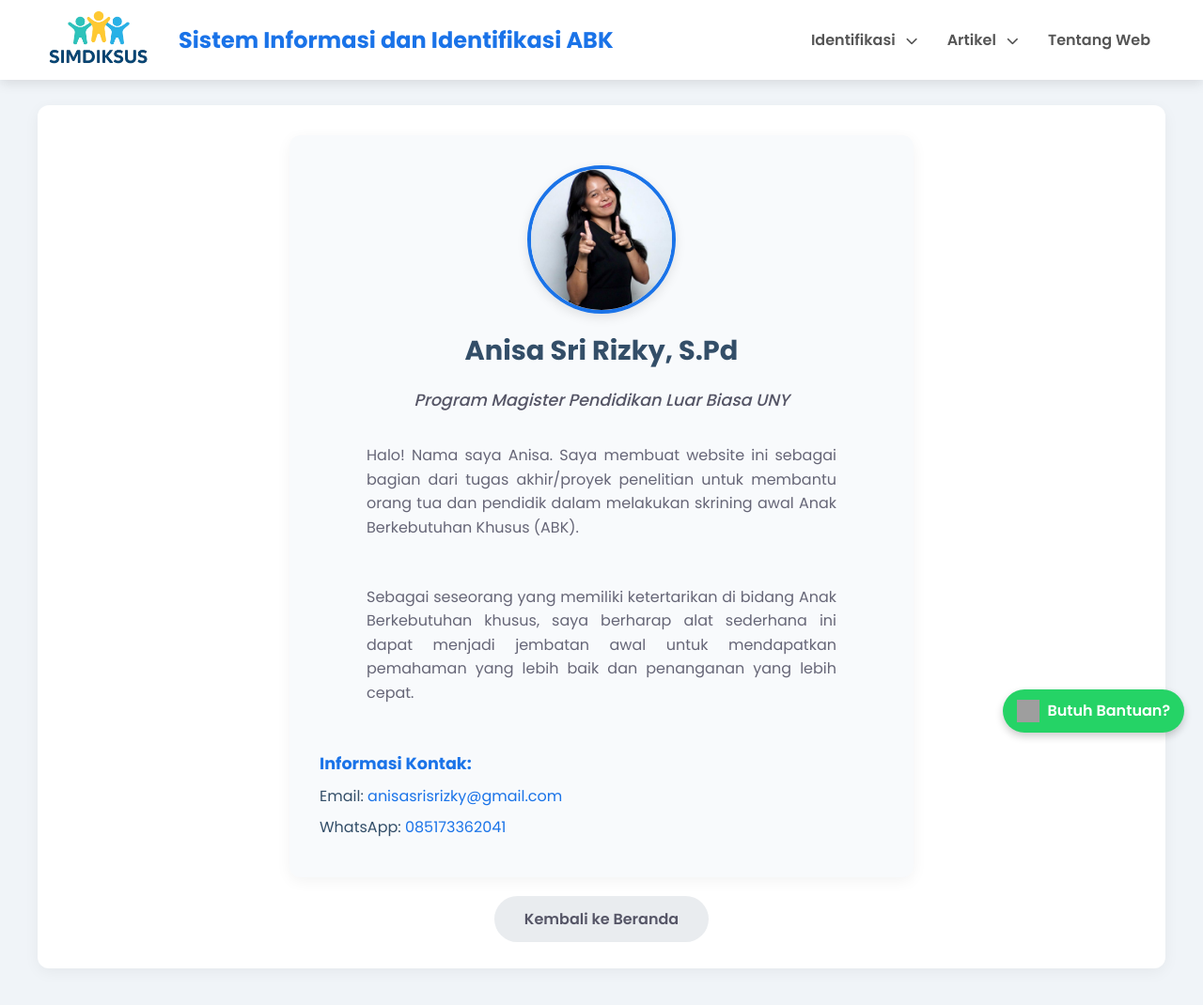
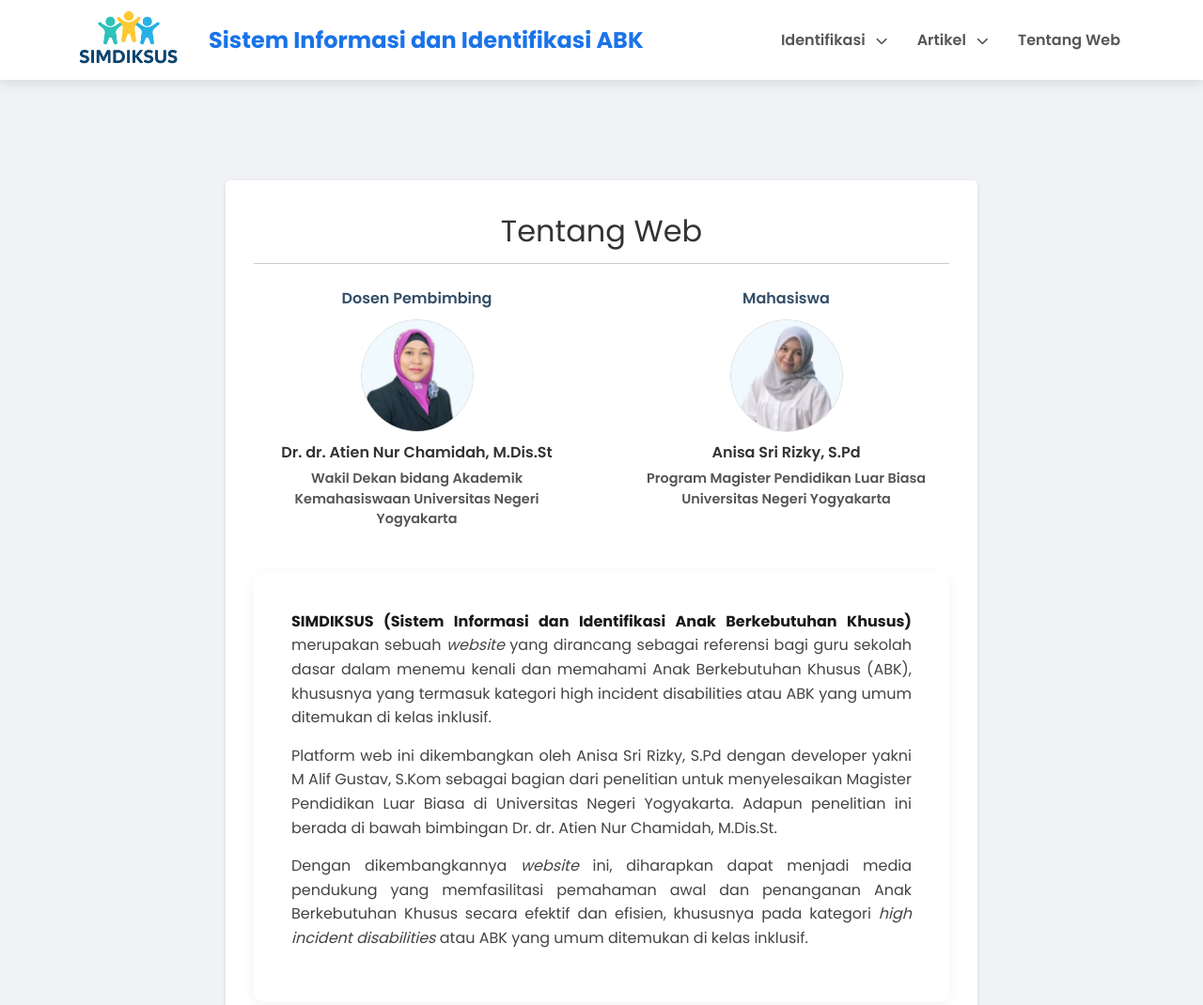
Before and after one commit to dolliwasorder-png/simdiskusdi, a plain HTML site: page about.html in a window 1280 px wide. Shown: the top 1070 px of the page at 94% size. Drawn offline with nearby package versions, Linux system fonts and the light colour scheme; grey boxes are pictures that could not be loaded.

Commit message:
Backlog
pre offboarding debug

```diff
--- a/about.html
+++ b/about.html
@@ -6,8 +6,91 @@
     <title>Tentang Web - SIMDIKSUS</title>
     <link rel="stylesheet" href="style.css">
     <link rel="stylesheet" href="https://cdnjs.cloudflare.com/ajax/libs/font-awesome/6.0.0-beta3/css/all.min.css">
+    <script src="https://cdn.tailwindcss.com"></script>
+    <style>
+        /* Gaya Sederhana untuk Halaman Tentang Web */
+        body {
+            background-color: #f0f2f5;
+        }
+
+        .about-container {
+            max-width: 800px;
+            margin: 5rem auto 2rem;
+            padding: 30px;
+            background-color: #ffffff;
+            border-radius: 5px;
+            box-shadow: 0 2px 5px rgba(0, 0, 0, 0.1);
+        }
+
+        .about-container h2 {
+            text-align: center;
+            color: #333;
+            margin-bottom: 25px;
+            font-size: 2rem;
+            border-bottom: 1px solid #ccc;
+            padding-bottom: 10px;
+        }
+
+        /* Tampilan Tim/Foto di Bawah Judul */
+        .signature-area-top-content { /* Nama diubah untuk kejelasan posisi */
+            display: flex;
+            justify-content: center; /* Dipusatkan */
+            gap: 60px;
+            margin-top: 20px;
+            margin-bottom: 40px; /* Jarak dengan paragraf di bawahnya */
+            text-align: center;
+        }
+
+        .signature-col {
+            width: 45%;
+        }
+
+        .signature-col p {
+            margin-bottom: 5px;
+            font-weight: 600;
+        }
+
+        .signature-photo {
+            width: 120px;
+            height: 120px;
+            border-radius: 5px;
+            object-fit: cover;
+            margin: 10px auto;
+            border: 1px solid #ddd;
+        }
+
+        .signature-name {
+            font-weight: bold;
+            color: #333;
+            margin-top: 10px;
+        }
+
+        .signature-title {
+            font-size: 0.9rem;
+            color: #555;
+        }
+
+        /* Konten Tekstual */
+        .section {
+            margin-bottom: 20px;
+        }
+
+        .section p {
+            font-size: 1rem;
+            line-height: 1.6;
+            margin-bottom: 15px;
+            text-align: justify;
+            color: #444;
+        }
+
+        .section p strong {
+            font-weight: bold;
+            color: #1a1a1a;
+        }
+
+    </style>
 </head>
-<body>
+<body class="about-page">
 
     <header class="header fixed-header">
         <div class="header-container">
@@ -31,47 +114,41 @@
                     <li class="dropdown" id="artikel-dropdown">
                         <a href="#" class="dropdown-toggle">Artikel <i class="fas fa-chevron-down arrow-icon"></i></a>
                         <ul class="dropdown-menu">
-                            <li><a href="#">Hambatan Intelektual Ringan</a></li>
-                            <li><a href="#">Gangguan Belajar Spesifik</a></li>
-                            <li><a href="#">Gangguan Bicara dan Bahasa</a></li>
-                            <li><a href="#">Gangguan Emosional dan Perilaku</a></li>
-                            <li><a href="#">Spektrum Autis</a></li>
-                            <li><a href="#">ADHD</a></li>
-                        </ul>
+                            </ul>
                     </li>
-                    <li><a href="about.html">Tentang Web</a></li>
+                    <li><a href="about.html" class="active">Tentang Web</a></li>
                 </ul>
             </nav>
         </div>
     </header>
 
     <main class="main-content">
-        <section class="section about-section">
-            <div class="about-container">
-                <div class="profile-card">
-                    <img src="asset/Writer.jpg" alt="Foto Profil" class="profile-photo">
-                    <h2>Anisa Sri Rizky, S.Pd</h2>
-                    <h3>Program Magister Pendidikan Luar Biasa UNY</h3>
-                    <p>
-                        Halo! Nama saya Anisa. Saya membuat website ini sebagai bagian dari tugas akhir/proyek penelitian untuk membantu orang tua dan pendidik dalam melakukan skrining awal Anak Berkebutuhan Khusus (ABK).
-                    </p>
-                    <p>
-                        Sebagai seseorang yang memiliki ketertarikan di bidang Anak Berkebutuhan khusus, saya berharap alat sederhana ini dapat menjadi jembatan awal untuk mendapatkan pemahaman yang lebih baik dan penanganan yang lebih cepat.
-                    </p>
-                    <div class="contact-info">
-                        <h4>Informasi Kontak:</h4>
-                        <ul>
-                            <li>Email: <a href="mailto:anisasrisrizky@gmail.com">anisasrisrizky@gmail.com</a></li>
-                            <li>WhatsApp: <a href="https://wa.me/6285173362041" target="_blank">085173362041</a></li>
-                        </ul>
-                    </div>
+        <div class="about-container">
+
+            <h2>Tentang Web</h2>
+
+            <div class="signature-area-top-content">
+                <div class="signature-col">
+                    <p>Dosen Pembimbing</p>
+                    <img src="asset/dosbing.jpg" alt="Foto Dosen Pembimbing" class="signature-photo rounded-full">
+                    <p class="signature-name">Dr. dr. Atien Nur Chamidah, M.Dis.St</p>
+                    <p class="signature-title">Wakil Dekan bidang Akademik Kemahasiswaan Universitas Negeri Yogyakarta</p>
                 </div>
 
-                <div style="text-align: center; margin-top: 2rem;">
-                    <a href="index.html" class="back-button">Kembali ke Beranda</a>
+                <div class="signature-col">
+                    <p>Mahasiswa</p>
+                    <img src="asset/mahasiwa.jpg" alt="Foto Mahasiswa" class="signature-photo rounded-full">
+                    <p class="signature-name">Anisa Sri Rizky, S.Pd</p>
+                    <p class="signature-title">Program Magister Pendidikan Luar Biasa <br>Universitas Negeri Yogyakarta</p>
                 </div>
             </div>
-        </section>
+            <div class="section">
+                <p><strong>SIMDIKSUS (Sistem Informasi dan Identifikasi Anak Berkebutuhan Khusus)</strong> merupakan sebuah <i>website</i> yang dirancang sebagai referensi bagi guru sekolah dasar dalam menemu kenali dan memahami Anak Berkebutuhan Khusus (ABK), khususnya yang termasuk kategori high incident disabilities atau ABK yang umum ditemukan di kelas inklusif.</p>
+                <p>Platform web ini dikembangkan oleh Anisa Sri Rizky, S.Pd dengan developer yakni M Alif Gustav, S.Kom sebagai bagian dari penelitian untuk menyelesaikan Magister Pendidikan Luar Biasa di Universitas Negeri Yogyakarta. Adapun penelitian ini berada di bawah bimbingan Dr. dr. Atien Nur Chamidah, M.Dis.St.</p>
+                <p>Dengan dikembangkannya <i>website</i> ini, diharapkan dapat menjadi media pendukung yang memfasilitasi pemahaman awal dan penanganan Anak Berkebutuhan Khusus secara efektif dan efisien, khususnya pada kategori <i>high incident disabilities</i> atau ABK yang umum ditemukan di kelas inklusif.</p>
+            </div>
+
+        </div>
     </main>
 
     <footer>
@@ -79,15 +156,8 @@
     </footer>
 
     <div class="whatsapp-button-container">
-        <a href="https://wa.me/6281234567890?text=Halo%20saya%20ingin%20bertanya%20mengenai%20website%20skrining%20ABK" target="_blank" class="whatsapp-button">
-            <img src="https://upload.wikimedia.org/wikipedia/commons/6/6b/WhatsApp.svg" alt="WhatsApp Icon" class="whatsapp-icon">
-            Butuh Bantuan?
-        </a>
-    </div>
+        </div>
 
     <script src="nav.js"></script>
-    <script src="script.js"></script>
-
 </body>
-
 </html>
--- a/script.js
+++ b/script.js
@@ -128,7 +128,7 @@ document.addEventListener('DOMContentLoaded', function() {
         const resultTitle = iyaCount >= 3 ? "Hasil Anda: Perlu Perhatian Lebih" : "Hasil Anda: Perkembangan Terlihat Baik";
         const resultText = iyaCount >= 3
             ? "Berdasarkan jawaban Anda, terdapat beberapa tanda yang mengindikasikan perlunya perhatian lebih terhadap perkembangan anak. Anda dapat melanjutkan ke langkah **'Identifikasi Awal'** untuk pengidentifikasian yang lebih mendalam."
-            : "Hasil menunjukkan bahwa tidak ada tanda yang signifikan. Namun, teruslah pantau perkembangan ananda. Jika ada kekhawatiran di masa depan, jangan ragu untuk kembali menggunakan alat ini.";
+            : "Hasil menunjukkan bahwa tidak ada tanda yang signifikan. Namun, teruslah pantau perkembangan ananda. Jika ada kekhawatiran di masa depan, jangan ragu untuk kembali menggunakan website ini.";
 
         const resultAction = iyaCount >= 3
             ? `<a href="biodata.html" class="cta-button">Mulai Identifikasi Awal</a>`
@@ -305,8 +305,8 @@ if (resultContainer) {
                 // Siapkan rincian indikasi (TANPA SKOR)
                 detailsHtml += `
                     <div class="result-item" style="font-weight: bold; background-color: #f7f7f7; padding: 10px;">
-                        <div class="question-text">Indikasi ${formatTextToHtml('**' + category + '**')}</div>
-                        <div class="answer-status ya">Indikasi</div>
+                        <div class="question-text">${formatTextToHtml('**' + category + '**')}</div>
+                        <div class="answer-status ya">Terindikasi</div>
                     </div>
                 `;
             }
```
Also changed, not shown: artikel.html (+33 -14 lines), biodata-lanjutan.html (+3 -3 lines), biodata.html (+4 -4 lines), hasil-lanjutan.html (+8 -8 lines), hasil.html (+1 -1 lines), index.html (+5 -5 lines), kuesioner.html (+2 -2 lines), lanjutan-skrining.html (+5 -5 lines), asset/dosbing.jpg (added), asset/mahasiwa - Copy.jpg (added), asset/mahasiwa.jpg (added).
